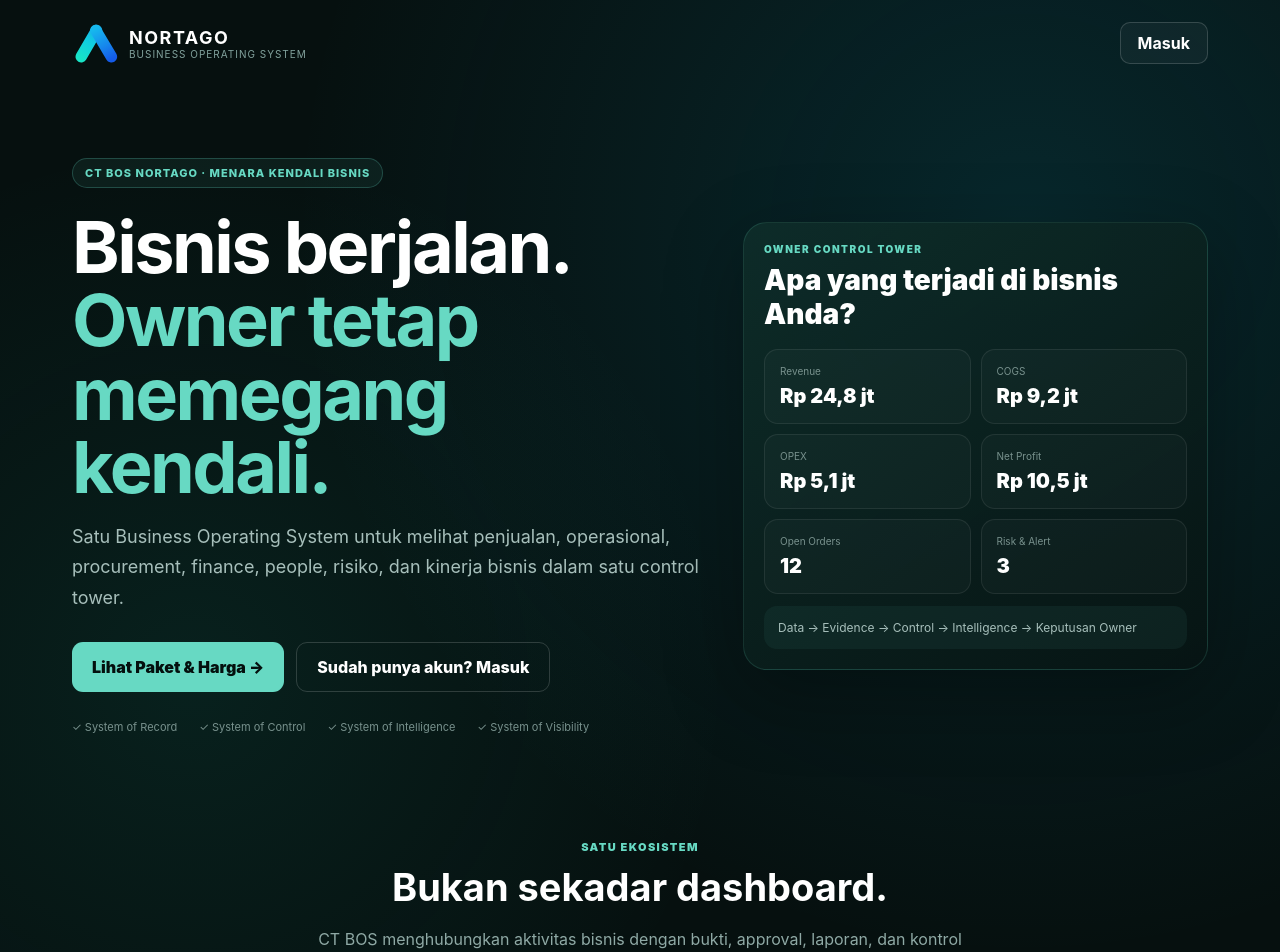
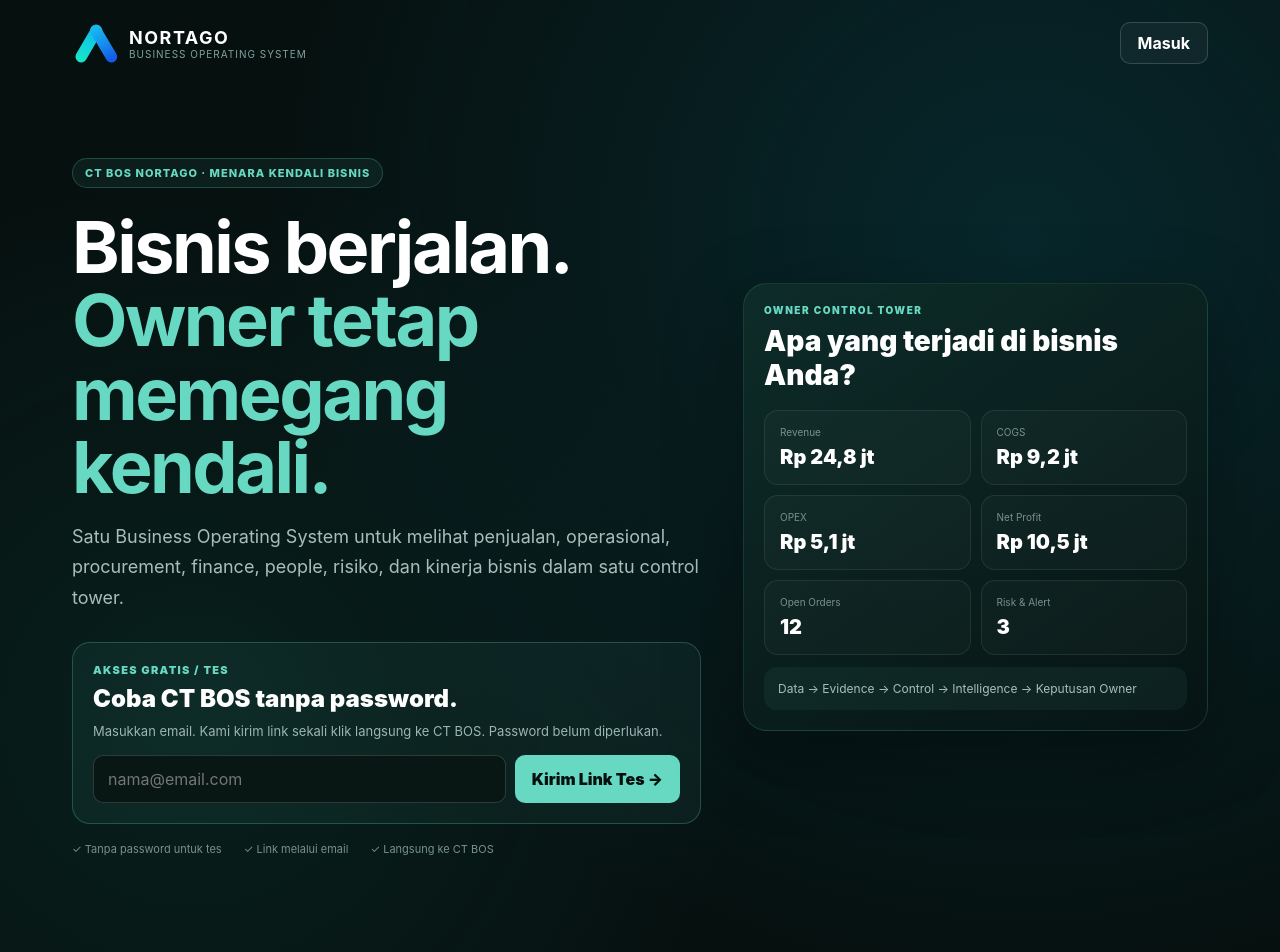
Before and after one commit to adiaris2022-rgb/tjsl-impact-control-tower, a Next.js app: page / in a window 1280 px wide. Shown: the top 952 px of the page. Built offline with nearby package versions, Linux system fonts and the light colour scheme.

Commit message:
Add passwordless free test access from landing page

```diff
--- a/app/page.tsx
+++ b/app/page.tsx
@@ -1,7 +1,8 @@
 "use client";
 
-import { useEffect } from "react";
+import { useState } from "react";
 import { useRouter } from "next/navigation";
+import { createBrowserClient } from "@supabase/ssr";
 
 const plans = [
   {name:"STARTER",price:"Rp499 ribu",period:"/bulan",desc:"Untuk bisnis yang ingin mulai punya sistem kendali.",items:["1 outlet","5 user","Sales & transaksi","Procurement dasar","Finance dasar"],featured:false},
@@ -22,7 +23,31 @@ function Logo(){
 
 export default function LandingPage(){
   const router=useRouter();
-  useEffect(()=>{ /* sales page is public; authentication is handled at /login */ },[]);
+  const [email,setEmail]=useState("");
+  const [busy,setBusy]=useState(false);
+  const [sent,setSent]=useState(false);
+  const [error,setError]=useState("");
+
+  async function requestTestAccess(e:React.FormEvent){
+    e.preventDefault();
+    setBusy(true); setSent(false); setError("");
+    try{
+      const configResponse=await fetch("/api/supabase-config",{cache:"no-store",signal:AbortSignal.timeout(10000)});
+      const config=await configResponse.json().catch(()=>({}));
+      if(!configResponse.ok || !config.url || !config.key) throw new Error(config.error || "Konfigurasi akses belum tersedia.");
+      const supabase=createBrowserClient(config.url,config.key);
+      const redirectTo=`${window.location.origin}/auth/callback?next=/control-tower`;
+      const {error:e1}=await supabase.auth.signInWithOtp({
+        email:email.trim(),
+        options:{emailRedirectTo:redirectTo,shouldCreateUser:true}
+      });
+      if(e1) throw e1;
+      setSent(true);
+    }catch(err){
+      setError(err instanceof Error?err.message:"Link akses gagal dikirim. Silakan coba lagi.");
+    }finally{setBusy(false);}
+  }
+
   return <main style={{minHeight:"100vh",background:"radial-gradient(circle at 80% 10%,rgba(15,180,220,.14),transparent 32%),radial-gradient(circle at 15% 30%,rgba(24,228,198,.08),transparent 28%),#06100f",color:"#fff",fontFamily:"Inter,ui-sans-serif,system-ui,sans-serif"}}>
     <nav style={{maxWidth:1180,margin:"0 auto",padding:"22px 22px",display:"flex",justifyContent:"space-between",alignItems:"center",gap:20}}>
       <div style={{display:"flex",alignItems:"center",gap:11}}><Logo/><div><b style={{fontSize:18,letterSpacing:1.5}}>NORTAGO</b><div style={{fontSize:10,color:"#82a29d",letterSpacing:1}}>BUSINESS OPERATING SYSTEM</div></div></div>
@@ -34,12 +59,19 @@ export default function LandingPage(){
         <div style={{display:"inline-flex",border:"1px solid rgba(103,217,195,.24)",background:"rgba(103,217,195,.07)",color:"#67d9c3",borderRadius:999,padding:"7px 12px",fontSize:11,fontWeight:800,letterSpacing:1}}>CT BOS NORTAGO · MENARA KENDALI BISNIS</div>
         <h1 style={{fontSize:"clamp(42px,6vw,72px)",lineHeight:1.02,letterSpacing:-2.5,margin:"22px 0 18px"}}>Bisnis berjalan.<br/><span style={{color:"#67d9c3"}}>Owner tetap memegang kendali.</span></h1>
         <p style={{fontSize:18,lineHeight:1.7,color:"#a7bfbb",maxWidth:680,margin:0}}>Satu Business Operating System untuk melihat penjualan, operasional, procurement, finance, people, risiko, dan kinerja bisnis dalam satu control tower.</p>
-        <div style={{display:"flex",gap:12,flexWrap:"wrap",marginTop:28}}>
-          <button onClick={()=>document.getElementById("harga")?.scrollIntoView({behavior:"smooth"})} style={{background:"#67d9c3",color:"#04100e",border:0,borderRadius:11,padding:"14px 20px",fontWeight:900}}>Lihat Paket & Harga →</button>
-          <button onClick={()=>router.push("/login")} style={{background:"transparent",color:"#fff",border:"1px solid rgba(255,255,255,.16)",borderRadius:11,padding:"14px 20px",fontWeight:800}}>Sudah punya akun? Masuk</button>
+        <div style={{marginTop:28,padding:"20px",border:"1px solid rgba(103,217,195,.25)",borderRadius:18,background:"rgba(103,217,195,.06)"}}>
+          <div style={{fontSize:11,color:"#67d9c3",fontWeight:900,letterSpacing:1.3}}>AKSES GRATIS / TES</div>
+          <div style={{fontSize:24,fontWeight:900,marginTop:7}}>Coba CT BOS tanpa password.</div>
+          <p style={{fontSize:13,color:"#9db5b1",lineHeight:1.55,margin:"8px 0 14px"}}>Masukkan email. Kami kirim link sekali klik langsung ke CT BOS. Password belum diperlukan.</p>
+          <form onSubmit={requestTestAccess} style={{display:"flex",gap:9,flexWrap:"wrap"}}>
+            <input required type="email" value={email} onChange={e=>setEmail(e.target.value)} placeholder="nama@email.com" style={{flex:"1 1 220px",minWidth:0,padding:"13px 14px",borderRadius:10,border:"1px solid rgba(255,255,255,.15)",background:"#081714",color:"#fff",boxSizing:"border-box"}} />
+            <button disabled={busy} type="submit" style={{flex:"0 0 auto",background:"#67d9c3",color:"#04100e",border:0,borderRadius:10,padding:"13px 17px",fontWeight:900}}>{busy?"Mengirim…":"Kirim Link Tes →"}</button>
+          </form>
+          {sent&&<div style={{marginTop:12,padding:"10px 12px",borderRadius:10,border:"1px solid #28584f",background:"rgba(103,217,195,.07)",color:"#b8f1d3",fontSize:12}}>Link akses sudah dikirim. Buka email Anda lalu klik link tersebut untuk masuk langsung ke CT BOS.</div>}
+          {error&&<div style={{marginTop:12,padding:"10px 12px",borderRadius:10,background:"#35171b",color:"#ffb4bd",fontSize:12}}>{error}</div>}
         </div>
-        <div style={{display:"flex",gap:22,flexWrap:"wrap",marginTop:28,color:"#78918d",fontSize:11}}>
-          <span>✓ System of Record</span><span>✓ System of Control</span><span>✓ System of Intelligence</span><span>✓ System of Visibility</span>
+        <div style={{display:"flex",gap:22,flexWrap:"wrap",marginTop:18,color:"#78918d",fontSize:11}}>
+          <span>✓ Tanpa password untuk tes</span><span>✓ Link melalui email</span><span>✓ Langsung ke CT BOS</span>
         </div>
       </div>
       <div className="hero-card" style={{border:"1px solid rgba(103,217,195,.15)",borderRadius:24,padding:20,background:"linear-gradient(145deg,rgba(15,46,42,.88),rgba(7,20,19,.92))",boxShadow:"0 24px 80px rgba(0,0,0,.3)"}}>
@@ -86,7 +118,6 @@ export default function LandingPage(){
         :global(html), :global(body){width:100%!important;max-width:100%!important;overflow-x:hidden!important}
         :global(*){box-sizing:border-box}
         nav{padding:16px!important;width:100%!important;max-width:100%!important}
-
         .hero-section{grid-template-columns:1fr!important;gap:28px!important;padding:38px 16px 54px!important}
         .hero-section h1{font-size:46px!important;line-height:1.02!important;letter-spacing:-1.8px!important}
         .hero-section .hero-card{width:100%;box-sizing:border-box;padding:16px!important;border-radius:20px!important}
```
